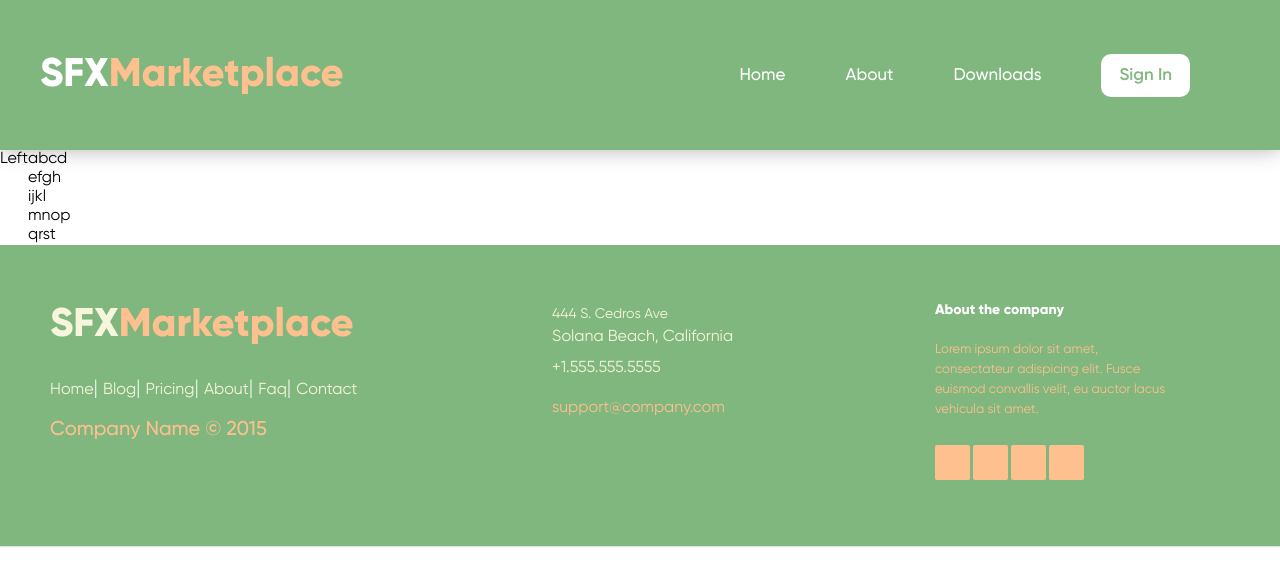
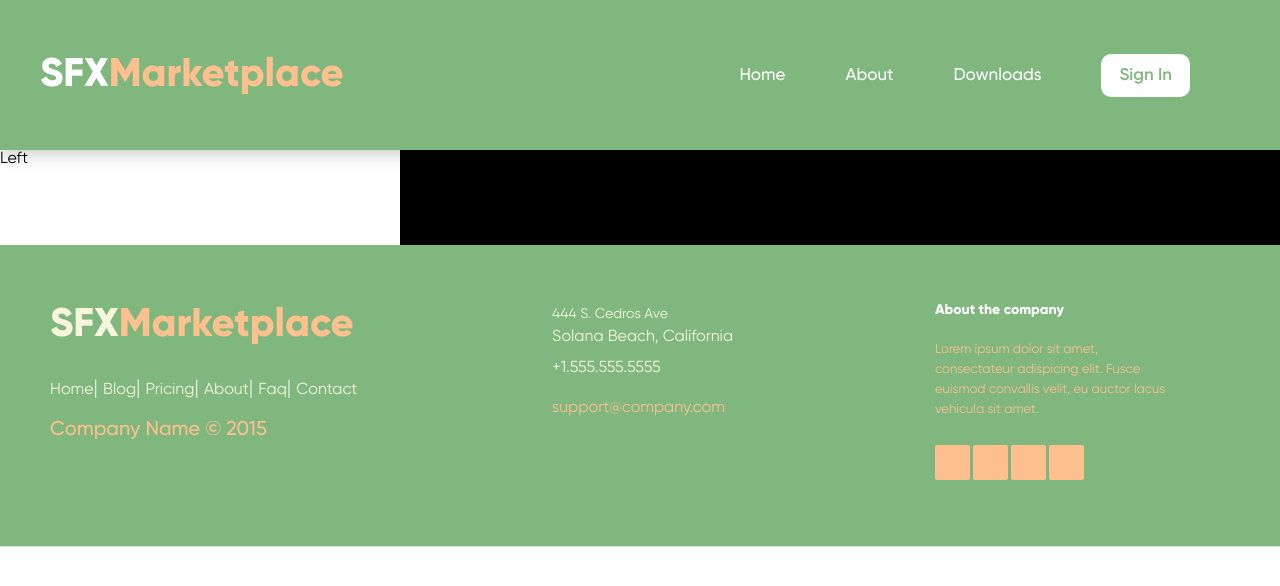
Before and after one commit to vishal-1230/SFXMarketplace, a React (Create React App) app in the folder client/: page /home in a window 1280 px wide. Shown: the top 586 px of the page. Built offline with nearby package versions, Linux system fonts and the light colour scheme.

Commit message:
corrected leftsection css

```diff
--- a/client/src/MainComponent/Cards.css
+++ b/client/src/MainComponent/Cards.css
@@ -1,3 +1,4 @@
 .cards{
     flex-grow: 1;
+    background: #000;
 }
--- a/client/src/MainComponent/Leftsecton.css
+++ b/client/src/MainComponent/Leftsecton.css
@@ -1,3 +1,4 @@
-.leftsection{
-    width: 300px;
+.leftSection{
+    width: 400px;
+
 }
```
